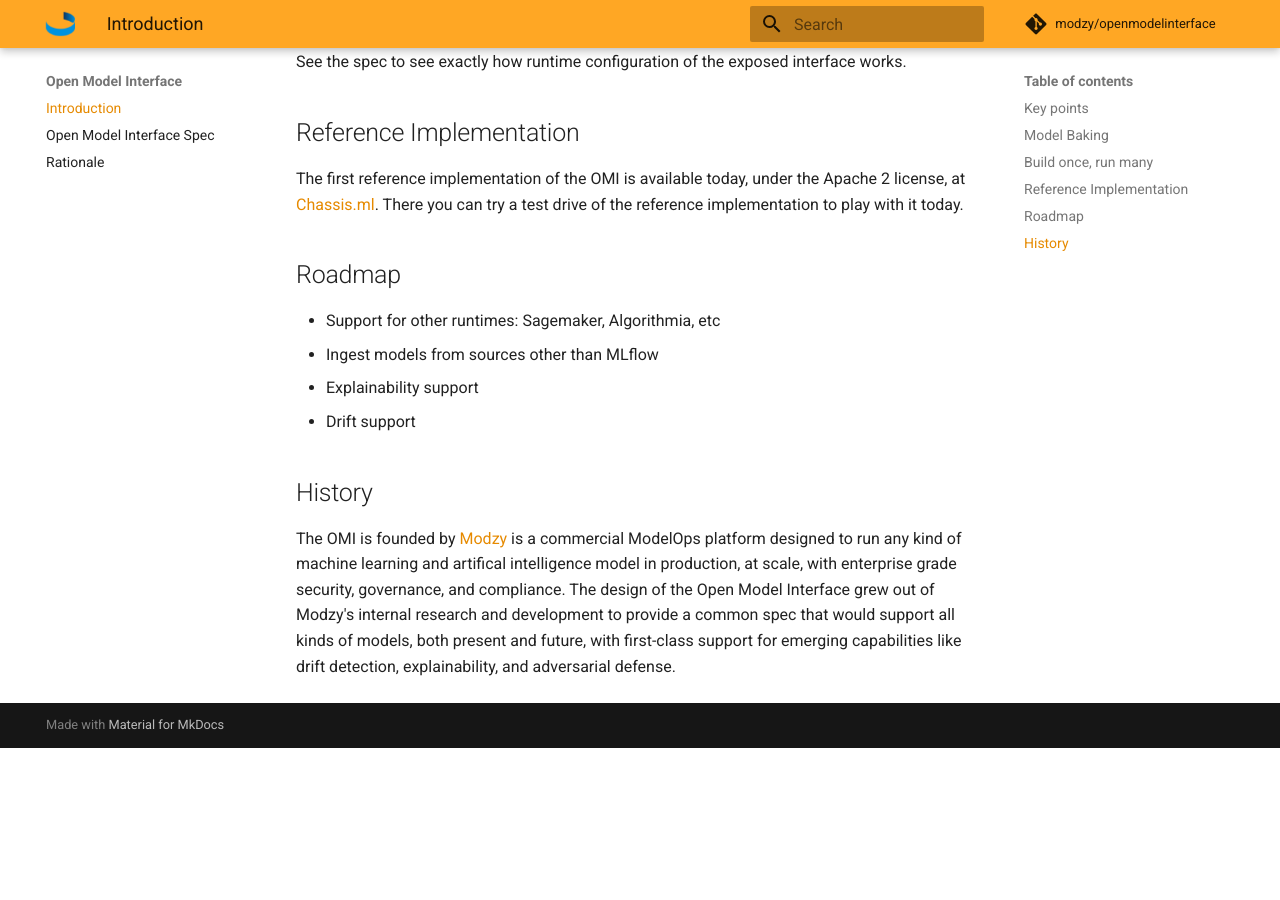
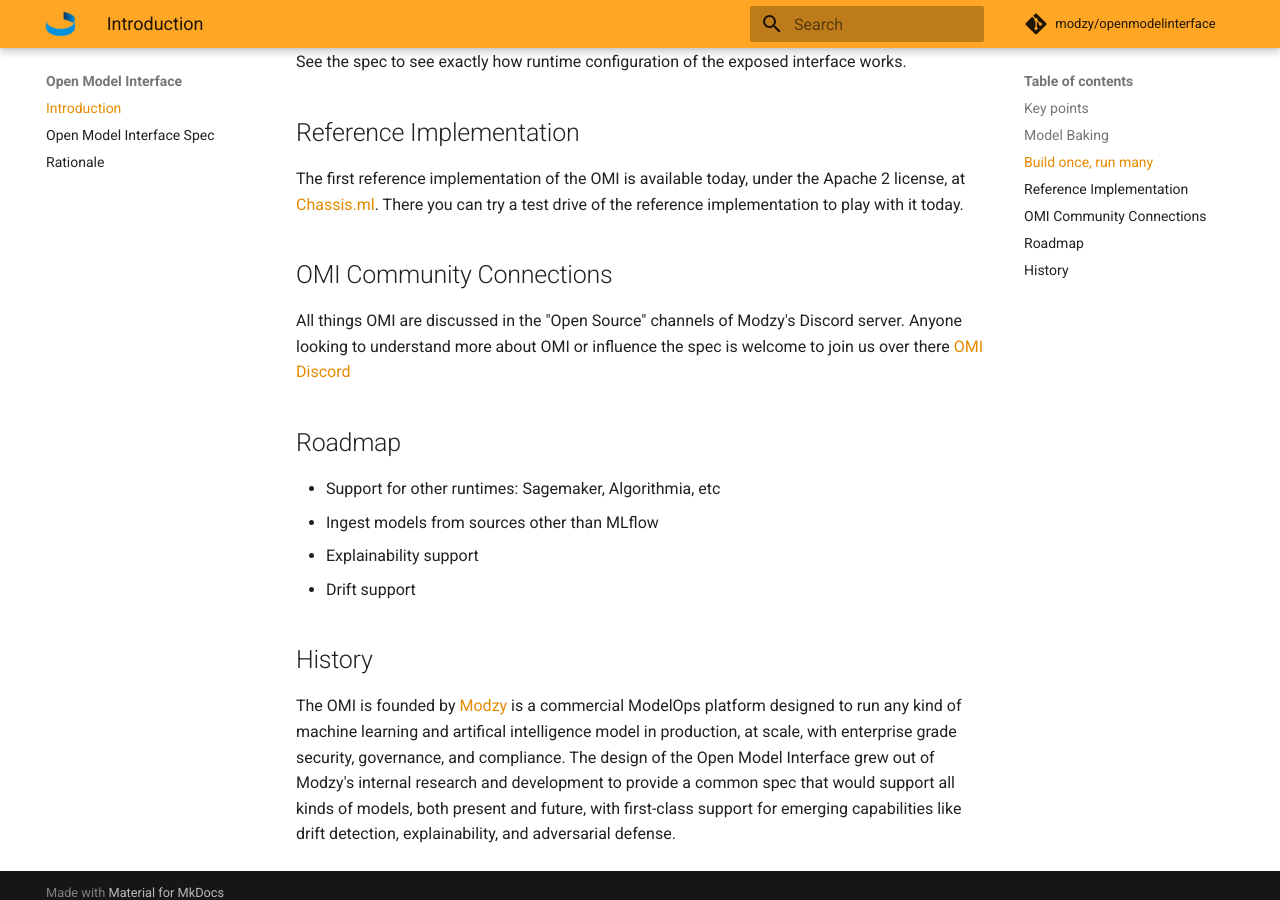
Before and after one commit to chassisml/openmodelinterface, an MkDocs documentation site: the page built from docs/index.md, in a window 1280 px wide and 900 px high, scrolled down 1219 px. Built offline with MkDocs 1.6.1 and Material for MkDocs 9.7.7, drawn with Linux system fonts in a browser that asks for light colours; comment, search, counter and statistics services are not loaded; before the commit the page ends 1967 px from its top, so only the background shows below that.

Commit message:
updated with Discord link
added discord community link

```diff
--- a/docs/index.md
+++ b/docs/index.md
@@ -37,6 +37,9 @@
 The first reference implementation of the OMI is available today, under the Apache 2 license, at [Chassis.ml](https://chassis.ml).
 There you can try a test drive of the reference implementation to play with it today.
 
+## OMI Community Connections
+
+All things OMI are discussed in the "Open Source" channels of Modzy's Discord server. Anyone looking to understand more about OMI or influence the spec is welcome to join us over there [OMI Discord](https://www2.modzy.com/modzy-discord-OMI)
 
 ## Roadmap
 
```
